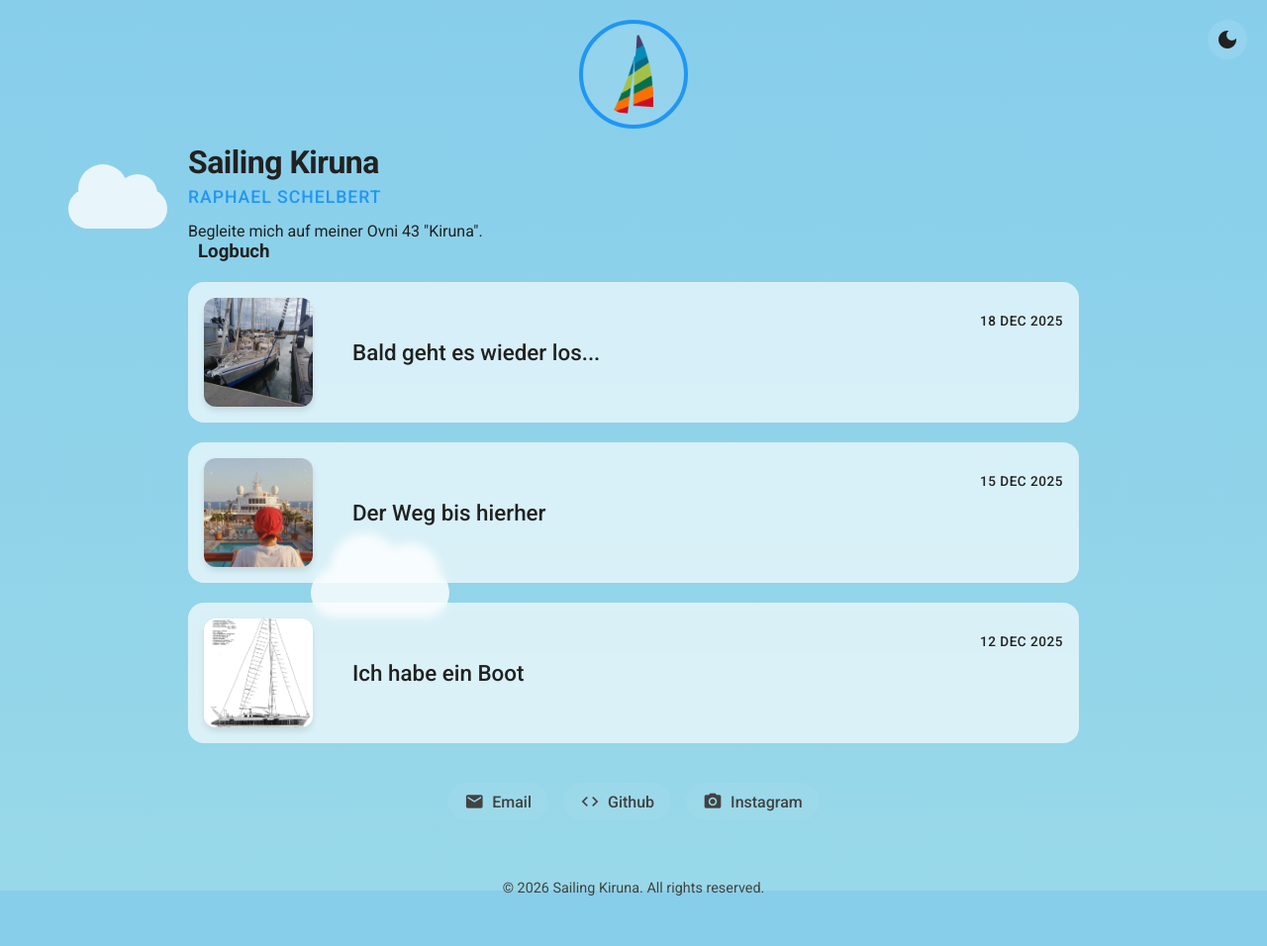
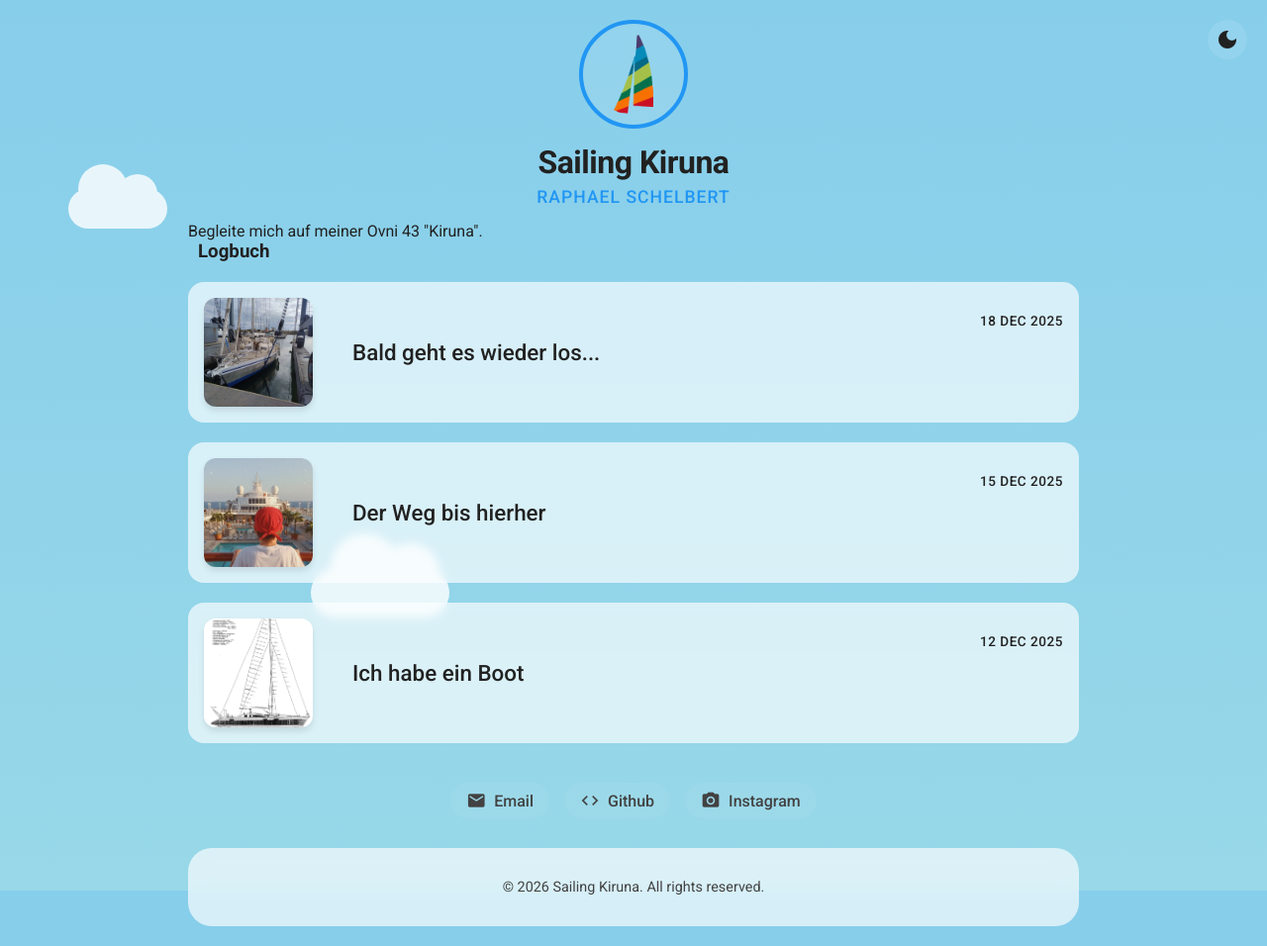
Before and after one commit to relyant/relyant.github.io, a Jekyll site: the page built from index.html, in a window 1280 px wide. Shown: the whole page at 99% size. Built offline with Jekyll 4.4.1, drawn with Linux system fonts in a browser that asks for light colours.

Commit message:
Update default.html

```diff
--- a/_layouts/default.html
+++ b/_layouts/default.html
@@ -11,8 +11,8 @@
         * { margin: 0; padding: 0; box-sizing: border-box; }
         :root {
             --primary-color: #2196F3;
-            /* Slightly Darker background for better contrast */
             --background-color: #0f0f0f;
+            /* Surface color must be visible (0.6 opacity) for the box to show up */
             --surface-color: rgba(30, 30, 30, 0.6);
             --text-primary: #FFFFFF;
             --text-secondary: #B3B3B3;
@@ -80,22 +76,24 @@
             gap: 20px;
         }
 
-        /* The Glass Card Style */
+        /* THE GLASS BOX STYLE */
+        /* I changed background back to var(--surface-color) so it is visible */
         .glass-panel {
-            background: rgba(30, 30, 30, 0);
+            background: var(--surface-color);
             padding: 30px 40px;
             border-radius: 24px;
-            text-align: center;
             transition: var(--transition);
+            backdrop-filter: blur(10px); /* Makes the glass effect nice */
+            -webkit-backdrop-filter: blur(10px);
+            border: 1px solid rgba(255, 255, 255, 0.05);
         }
 
-        /* --- POST CONTENT STYLES (Added to fix broken blog view) --- */
+        /* --- POST STYLES --- */
         .post-container {
-            text-align: left; /* Align text left for reading */
+            text-align: left;
             line-height: 1.8;
             font-size: 1.05rem;
         }
-
         .post-container img {
             max-width: 100%;
             height: auto;
@@ -103,60 +101,32 @@
             margin: 20px 0;
             box-shadow: 0 4px 12px rgba(0,0,0,0.2);
         }
-
-        .post-container h2, .post-container h3 {
-            margin-top: 30px;
-            margin-bottom: 15px;
-            color: var(--primary-color);
-        }
-
+        .post-container h2, .post-container h3 { margin-top: 30px; margin-bottom: 15px; color: var(--primary-color); }
         .post-container p { margin-bottom: 20px; }
 
-        /* --- HEADER PROFILE SECTION --- */
+        /* --- HEADER PROFILE --- */
         .profile-image { width: 110px; height: 110px; border-radius: 50%; margin: 0 auto 15px; border: 4px solid var(--primary-color); overflow: hidden; display: flex; justify-content: center; align-items: center; background-color: rgba(255,255,255,0.1); }
         .profile-image img { width: 100%; height: 100%; object-fit: cover; }
-        h1 { font-size: 2rem; margin-bottom: 6px; font-weight: 700; letter-spacing: -0.5px; }
-        .subtitle { color: var(--primary-color); font-weight: 500; font-size: 1.1rem; margin-bottom: 15px; text-transform: uppercase; letter-spacing: 1px; }
+        h1 { font-size: 2rem; margin-bottom: 6px; font-weight: 700; letter-spacing: -0.5px; text-align: center; }
+        .subtitle { color: var(--primary-color); font-weight: 500; font-size: 1.1rem; margin-bottom: 15px; text-transform: uppercase; letter-spacing: 1px; text-align: center; }
 
         .contact-info { display: flex; justify-content: center; gap: 15px; flex-wrap: wrap; margin-bottom: 10px; }
         .contact-item {
-            position: relative;
-            display: flex;
-            align-items: center;
-            color: var(--text-secondary);
-            text-decoration: none;
-            padding: 8px 16px;
-            border-radius: 50px;
-            background: rgba(255, 255, 255, 0.05);
-            font-weight: 500;
-            border: 1px solid transparent;
-            overflow: hidden;
-            transition: transform 0.2s ease, color 0.3s ease;
-            z-index: 1;
+            position: relative; display: flex; align-items: center; color: var(--text-secondary); text-decoration: none; padding: 8px 16px; border-radius: 50px; background: rgba(255, 255, 255, 0.05); font-weight: 500; overflow: hidden; transition: transform 0.2s ease, color 0.3s ease; z-index: 1;
         }
         .contact-item .material-icons { font-size: 20px; position: relative; z-index: 2; }
         .contact-item span:not(.material-icons) { margin-left: 8px; position: relative; z-index: 2; }
-        .contact-item::before {
-            content: ""; position: absolute; top: 0; left: 0; bottom: 0; right: 0;
-            opacity: 1; transform: scaleX(0); transform-origin: right;
-            transition: transform 0.4s cubic-bezier(0.2, 0.8, 0.2, 1);
-            z-index: 1;
-        }
+        .contact-item::before { content: ""; position: absolute; top: 0; left: 0; bottom: 0; right: 0; opacity: 1; transform: scaleX(0); transform-origin: right; transition: transform 0.4s cubic-bezier(0.2, 0.8, 0.2, 1); z-index: 1; }
         .contact-item:hover { color: white; transform: translateY(-3px); }
         .contact-item:hover::before { transform: scaleX(1); transform-origin: right; }
-
-        /* Rainbow Colors for Buttons */
         .contact-item:nth-child(6n+1)::before { background: var(--logo-1); }
         .contact-item:nth-child(6n+2)::before { background: var(--logo-2); }
         .contact-item:nth-child(6n+3)::before { background: var(--logo-3); }
 
-        /* --- THEME TOGGLE --- */
         .theme-toggle { position: absolute; top: 20px; right: 20px; background: rgba(255, 255, 255, 0.1); border: none; color: var(--text-primary); width: 40px; height: 40px; border-radius: 50%; cursor: pointer; display: flex; align-items: center; justify-content: center; backdrop-filter: blur(5px); transition: 0.3s; z-index: 100; }
         .theme-toggle:hover { background: rgba(255, 255, 255, 0.2); transform: rotate(15deg); }
 
         /* --- BLOG LIST & ANIMATION --- */
-
-        /* 1. Define the Moving Gradient Animation */
         @keyframes blogGradient {
             0% { background-position: 0% 50%; }
             50% { background-position: 100% 50%; }
@@ -167,70 +137,29 @@
 
         .blog-row {
             position: relative;
-            display: flex;
-            align-items: center;
-            padding: 15px;
+            display: flex; align-items: center; padding: 15px;
             background: var(--surface-color);
             backdrop-filter: blur(5px);
-            border-radius: 16px;
-            margin-bottom: 20px;
-            text-decoration: none;
-            color: var(--text-primary);
-            border: 1px solid rgba(255, 255, 255, 0.05);
-            overflow: hidden;
-            transition: transform 0.3s ease;
-            z-index: 1;
-        }
-
-        .blog-row::before {
-            content: "";
-            position: absolute;
-            top: 0; left: 0; bottom: 0; right: 0;
-            transform: scaleX(0);
-            transform-origin: right center;
-            transition: transform 0.4s cubic-bezier(0.2, 0.8, 0.2, 1);
-            z-index: -1;
+            border-radius: 16px; margin-bottom: 20px; text-decoration: none; color: var(--text-primary); border: 1px solid rgba(255, 255, 255, 0.05); overflow: hidden; transition: transform 0.3s ease; z-index: 1;
         }
 
         .blog-row:hover {
             transform: translateY(-3px);
             box-shadow: 0 10px 24px rgba(0, 0, 0, 0.35);
             border-color: rgba(255, 255, 255, 0.4);
-
-            /* 2. Apply Moving Gradient */
-            background-image: linear-gradient(
-                135deg,
-                var(--logo-1),
-                var(--logo-2),
-                var(--logo-3),
-                var(--logo-4),
-                var(--logo-5),
-                var(--logo-6)
-            );
-            background-size: 300% 300%; /* Make background larger so it can move */
-            animation: blogGradient 4s ease infinite; /* Apply the animation */
+            /* ANIMATION LOGIC */
+            background-image: linear-gradient(135deg, var(--logo-1), var(--logo-2), var(--logo-3), var(--logo-4), var(--logo-5), var(--logo-6));
+            background-size: 300% 300%;
+            animation: blogGradient 3s linear infinite; /* Smooth continuous movement */
             color: #ffffff;
         }
-
-        /* Rainbow Colors for Blog Rows default slide-in */
-        .blog-row:nth-child(6n+1)::before { background: var(--logo-1); }
-        .blog-row:nth-child(6n+2)::before { background: var(--logo-2); }
-        .blog-row:nth-child(6n+3)::before { background: var(--logo-3); }
-        .blog-row:nth-child(6n+4)::before { background: var(--logo-4); }
-        .blog-row:nth-child(6n+5)::before { background: var(--logo-5); }
-        .blog-row:nth-child(6n+6)::before { background: var(--logo-6); }
 
         .blog-thumb { width: 110px; height: 110px; aspect-ratio: 1 / 1; object-fit: cover; border-radius: 12px; margin-right: 30px; flex-shrink: 0; box-shadow: 0 4px 6px rgba(0,0,0,0.1); z-index: 2; position: relative; }
         .blog-details { margin-left: 10px; display: flex; flex-direction: column; text-align: left; flex-grow: 1; position: relative; justify-content: center; min-height: 80px; z-index: 2; }
         .blog-date { font-size: 0.85rem; color: var(--text-primary); font-weight: 500; letter-spacing: 0.5px; position: absolute; top: 0px; right: 0px; text-transform: uppercase; transition: color 0.3s ease; }
         .blog-title { font-size: 1.4rem; font-weight: 500; margin: 0; padding-right: 90px; transition: color 0.3s ease; }
 
-        /* --- FOOTER --- */
-        .site-footer {
-            font-size: 0.9rem;
-            color: var(--text-secondary);
-            margin-top: auto;
-        }
+        .site-footer { font-size: 0.9rem; color: var(--text-secondary); margin-top: auto; text-align: center; }
 
         @media (max-width: 600px) {
             .container { padding: 0 10px; }
@@ -245,11 +174,7 @@
 </head>
 <body>
 
-    <button class="theme-toggle" id="themeToggle">
-        <span class="material-icons">light_mode</span>
-    </button>
-
-    <!-- Background Elements -->
+    <button class="theme-toggle" id="themeToggle"><span class="material-icons">light_mode</span></button>
     <div class="stars" id="stars"></div>
     <div class="sky-background"></div>
     <div class="cloud cloud1"></div>
```
Also changed, not shown: other parts of _layouts/default.html (+7 -17 lines).
